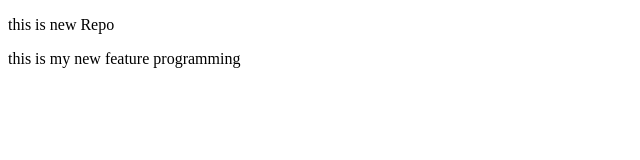
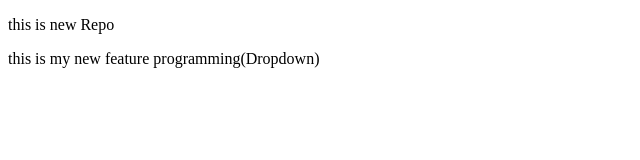
Before and after one commit to techiesujesh07/localrepo, a plain HTML site: page LocalRepo/index.html in a window 1280 px wide. Shown: the full height of the page, 0-640 px from the left. Drawn offline with Linux system fonts and the light colour scheme.

```diff
--- a/LocalRepo/index.html
+++ b/LocalRepo/index.html
@@ -7,6 +7,6 @@
 </head>
 <body>
    <p>this is new Repo</p>
-   <p>this is my new feature programming</p>
+   <p>this is my new feature programming(Dropdown)</p>
 </body>
 </html>
```
